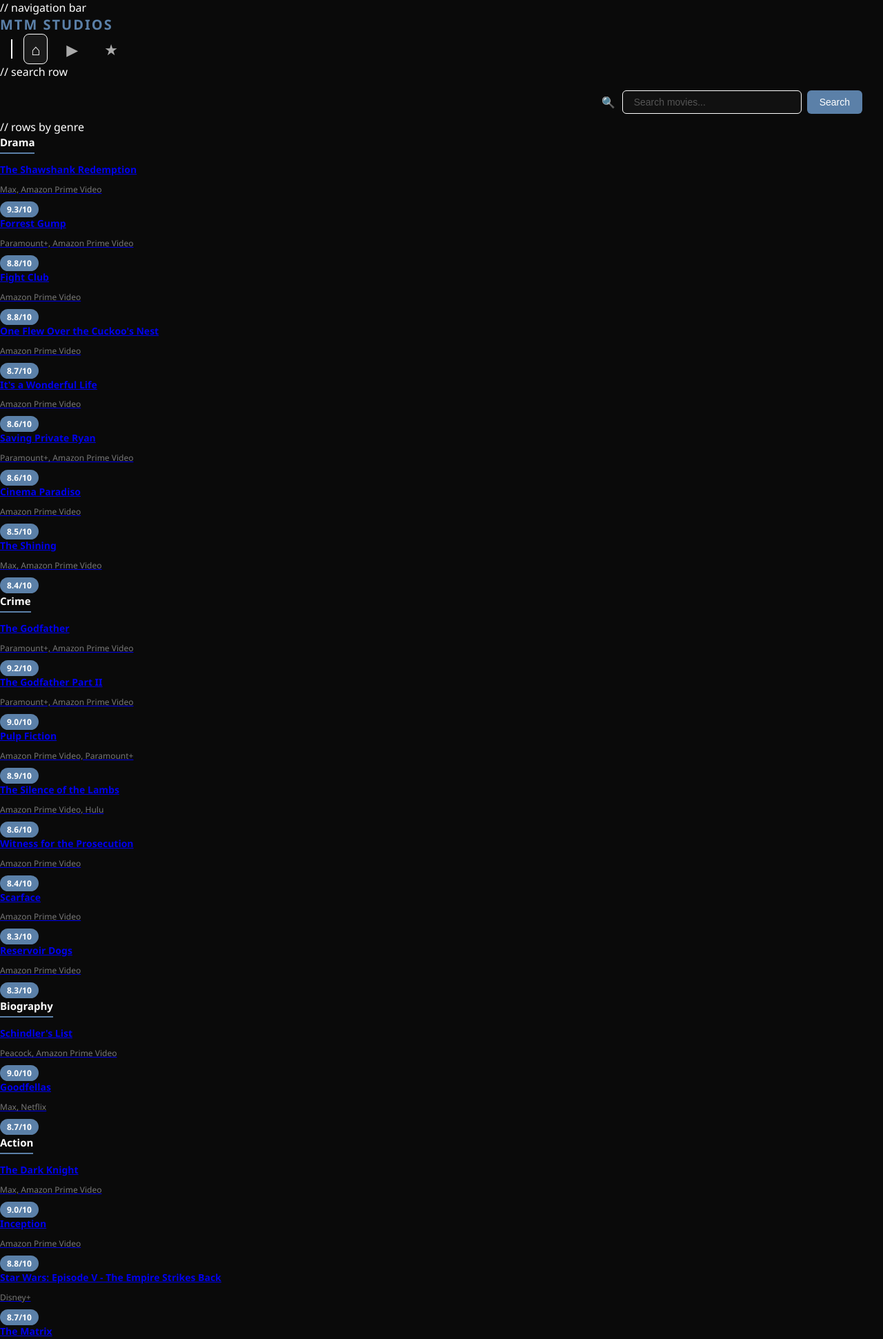
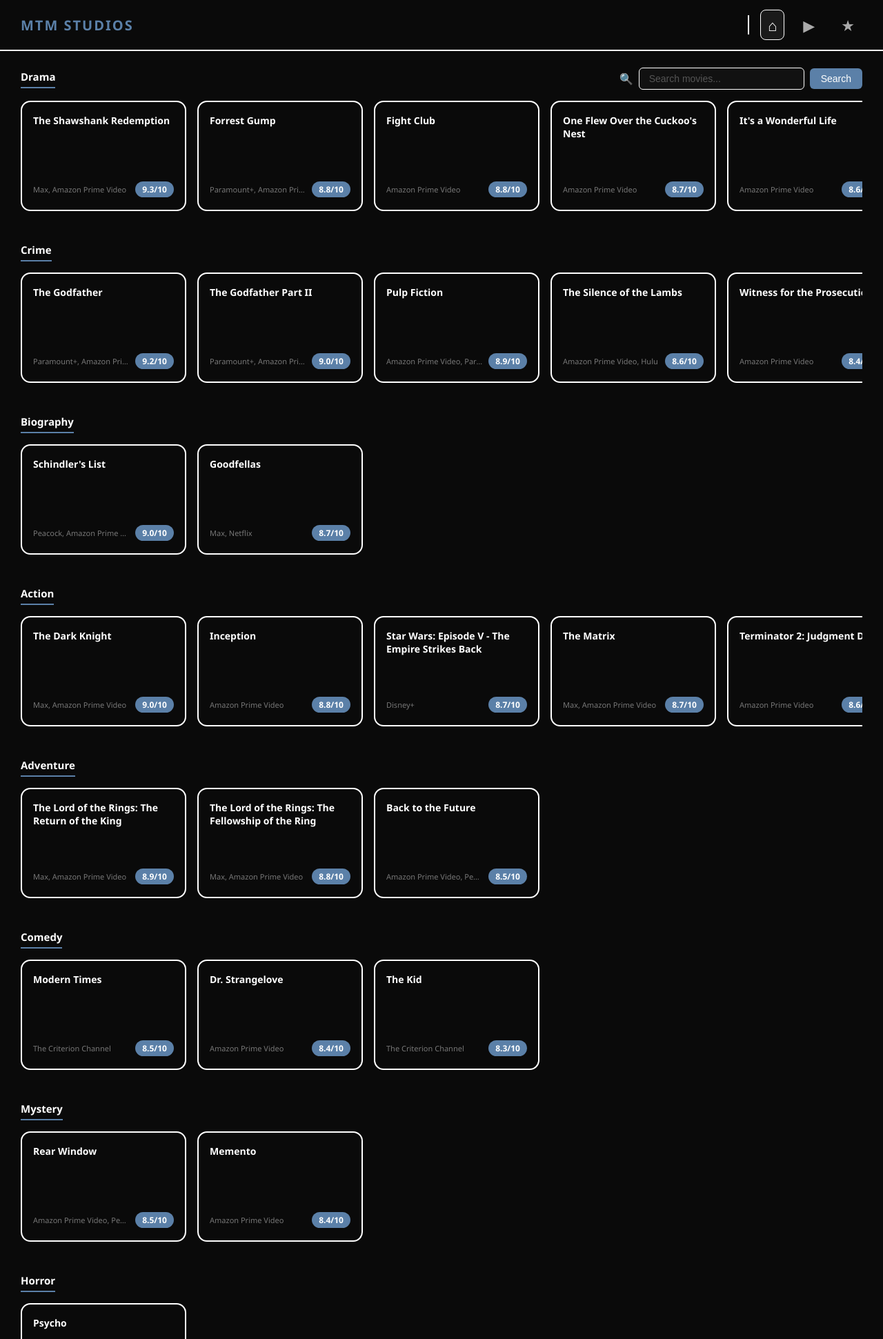
Before and after one commit to Kenzie-01/CMS375-Spring2026, a PHP site: page / in a window 1280 px wide. Shown: the top 1941 px of the page at 69% size. Run offline with PHP 8.4, Linux system fonts and the light colour scheme; data comes from the database, SQL or seed files in the repository.

Commit message:
UI update

```diff
--- a/index.php
+++ b/index.php
@@ -41,7 +41,7 @@ while ($movie = mysqli_fetch_assoc($result)) {
             color: #ffffff;
         }
 
-        // basic navigation
+        /* ---- NAVBAR ---- */
         .navbar {
             background-color: #0a0a0a;
             border-bottom: 2px solid #ffffff;
@@ -95,53 +95,17 @@ while ($movie = mysqli_fetch_assoc($result)) {
             background-color: #1a1a1a;
         }
 
-        /* ---- SEARCH ROW ---- */
-        .search-row {
+        /* ---- GENRE ROW (label + search inline) ---- */
+        .genre-section {
+            padding: 24px 30px 12px;
+        }
+
+        .genre-header {
             display: flex;
             align-items: center;
-            justify-content: flex-end;
-            padding: 16px 30px 8px;
-            gap: 10px;
+            justify-content: space-between;
+            margin-bottom: 16px;
         }
-
-        .search-row form {
-            display: flex;
-            gap: 8px;
-        }
-
-        .search-row input {
-            padding: 8px 16px;
-            background: #111;
-            border: 1px solid #ffffff;
-            border-radius: 6px;
-            color: #fff;
-            font-size: 14px;
-            width: 260px;
-        }
-
-        .search-row input:focus { outline: none; border-color: #5b80a8; }
-        .search-row input::placeholder { color: #555; }
-
-        .search-row button {
-            padding: 8px 18px;
-            background: #5b80a8;
-            color: #fff;
-            border: none;
-            border-radius: 6px;
-            font-size: 14px;
-            cursor: pointer;
-        }
-
-        .search-row button:hover { background: #4a6a90; }
-
-        .clear-link {
-            color: #5b80a8;
-            text-decoration: none;
-            font-size: 13px;
-        }
-
-        // genr efiltering
-        .genre-section { padding: 20px 30px 10px; }
 
         .genre-label {
             font-size: 15px;
@@ -150,10 +114,54 @@ while ($movie = mysqli_fetch_assoc($result)) {
             border-bottom: 2px solid #5b80a8;
             display: inline-block;
             padding-bottom: 5px;
-            margin-bottom: 14px;
         }
 
-        // movie row scrolling
+        /* ---- SEARCH (only shown on first genre row) ---- */
+        .search-form {
+            display: flex;
+            align-items: center;
+            gap: 8px;
+        }
+
+        .search-form span {
+            font-size: 16px;
+            color: #aaa;
+        }
+
+        .search-form input {
+            padding: 7px 14px;
+            background: #111;
+            border: 1px solid #ffffff;
+            border-radius: 6px;
+            color: #fff;
+            font-size: 14px;
+            width: 240px;
+        }
+
+        .search-form input:focus { outline: none; border-color: #5b80a8; }
+        .search-form input::placeholder { color: #555; }
+
+        .search-form button {
+            padding: 7px 16px;
+            background: #5b80a8;
+            color: #fff;
+            border: none;
+            border-radius: 6px;
+            font-size: 14px;
+            cursor: pointer;
+            transition: background 0.2s;
+        }
+
+        .search-form button:hover { background: #4a6a90; }
+
+        .clear-link {
+            color: #5b80a8;
+            text-decoration: none;
+            font-size: 13px;
+            white-space: nowrap;
+        }
+
+        /* ---- MOVIE ROW (horizontal scroll) ---- */
         .movie-row {
             display: flex;
             gap: 16px;
@@ -165,18 +173,22 @@ while ($movie = mysqli_fetch_assoc($result)) {
         .movie-row::-webkit-scrollbar-track { background: #111; }
         .movie-row::-webkit-scrollbar-thumb { background: #5b80a8; border-radius: 4px; }
 
-        // movie icons
+        /* ---- MOVIE CARD (landscape) ---- */
         .movie-card {
-            min-width: 190px;
-            max-width: 190px;
+            min-width: 240px;
+            max-width: 240px;
+            height: 160px;
             background-color: #0a0a0a;
             border: 2px solid #ffffff;
             border-radius: 14px;
-            padding: 16px;
+            padding: 18px 16px;
             text-decoration: none;
             color: #ffffff;
-            display: block;
+            display: flex;
+            flex-direction: column;
+            justify-content: space-between;
             transition: border-color 0.2s, transform 0.2s;
+            flex-shrink: 0;
         }
 
         .movie-card:hover {
@@ -187,14 +199,22 @@ while ($movie = mysqli_fetch_assoc($result)) {
         .card-title {
             font-size: 14px;
             font-weight: bold;
-            margin-bottom: 10px;
             line-height: 1.35;
         }
 
+        .card-bottom {
+            display: flex;
+            align-items: center;
+            justify-content: space-between;
+            gap: 8px;
+        }
+
         .card-service {
-            font-size: 12px;
+            font-size: 11px;
             color: #777;
-            margin-bottom: 8px;
+            white-space: nowrap;
+            overflow: hidden;
+            text-overflow: ellipsis;
         }
 
         .card-score {
@@ -205,8 +225,11 @@ while ($movie = mysqli_fetch_assoc($result)) {
             border-radius: 20px;
             font-size: 12px;
             font-weight: bold;
+            white-space: nowrap;
+            flex-shrink: 0;
         }
 
+        /* ---- FOOTER ---- */
         .footer {
             text-align: center;
             padding: 20px;
@@ -220,49 +243,52 @@ while ($movie = mysqli_fetch_assoc($result)) {
 </head>
 <body>
 
-// navigation bar
 <nav class="navbar">
     <a href="index.php" class="logo">MTM STUDIOS</a>
-
     <div class="nav-right">
         <div class="nav-divider"></div>
         <div class="nav-icons">
-            <a href="index.php" class="active" title="Browse">&#8962;</a>  <!-- house -->
-            <a href="reviews.php" title="Reviews">&#9654;</a>               <!-- play -->
-            <a href="users.php" title="Users">&#9733;</a>                   <!-- star -->
+            <a href="index.php" class="active" title="Browse">&#8962;</a>
+            <a href="reviews.php" title="Reviews">&#9654;</a>
+            <a href="users.php" title="Users">&#9733;</a>
         </div>
     </div>
 </nav>
 
-// search  row
-<div class="search-row">
-    &#128269;
-    <form method="GET" action="index.php">
-        <input type="text" name="search"
-               placeholder="Search movies..."
-               value="<?php echo htmlspecialchars($search); ?>">
-        <button type="submit">Search</button>
-    </form>
-    <?php if ($search != ""): ?>
-        <a href="index.php" class="clear-link">&#10005; Clear</a>
-    <?php endif; ?>
-</div>
-
-// rows by genre
 <?php if (empty($movies_by_genre)): ?>
     <p style="text-align:center; color:#555; padding:60px;">No movies found.</p>
 <?php endif; ?>
 
+<?php $firstGenre = true; ?>
 <?php foreach ($movies_by_genre as $genre => $movies): ?>
     <div class="genre-section">
-        <div class="genre-label"><?php echo htmlspecialchars($genre); ?></div>
+        <div class="genre-header">
+            <div class="genre-label"><?php echo htmlspecialchars($genre); ?></div>
+
+            <?php if ($firstGenre): ?>
+                <form class="search-form" method="GET" action="index.php">
+                    <span>&#128269;</span>
+                    <input type="text" name="search"
+                           placeholder="Search movies..."
+                           value="<?php echo htmlspecialchars($search); ?>">
+                    <button type="submit">Search</button>
+                    <?php if ($search != ""): ?>
+                        <a href="index.php" class="clear-link">&#10005; Clear</a>
+                    <?php endif; ?>
+                </form>
+                <?php $firstGenre = false; ?>
+            <?php endif; ?>
+        </div>
+
         <div class="movie-row">
             <?php foreach ($movies as $movie): ?>
                 <a href="movie.php?id=<?php echo urlencode($movie['MovieID']); ?>"
                    class="movie-card">
                     <div class="card-title"><?php echo htmlspecialchars($movie['Title']); ?></div>
-                    <div class="card-service"><?php echo htmlspecialchars($movie['StreamingServices']); ?></div>
-                    <span class="card-score"><?php echo $movie['Rating']; ?>/10</span>
+                    <div class="card-bottom">
+                        <div class="card-service"><?php echo htmlspecialchars($movie['StreamingServices']); ?></div>
+                        <span class="card-score"><?php echo $movie['Rating']; ?>/10</span>
+                    </div>
                 </a>
             <?php endforeach; ?>
         </div>
```
